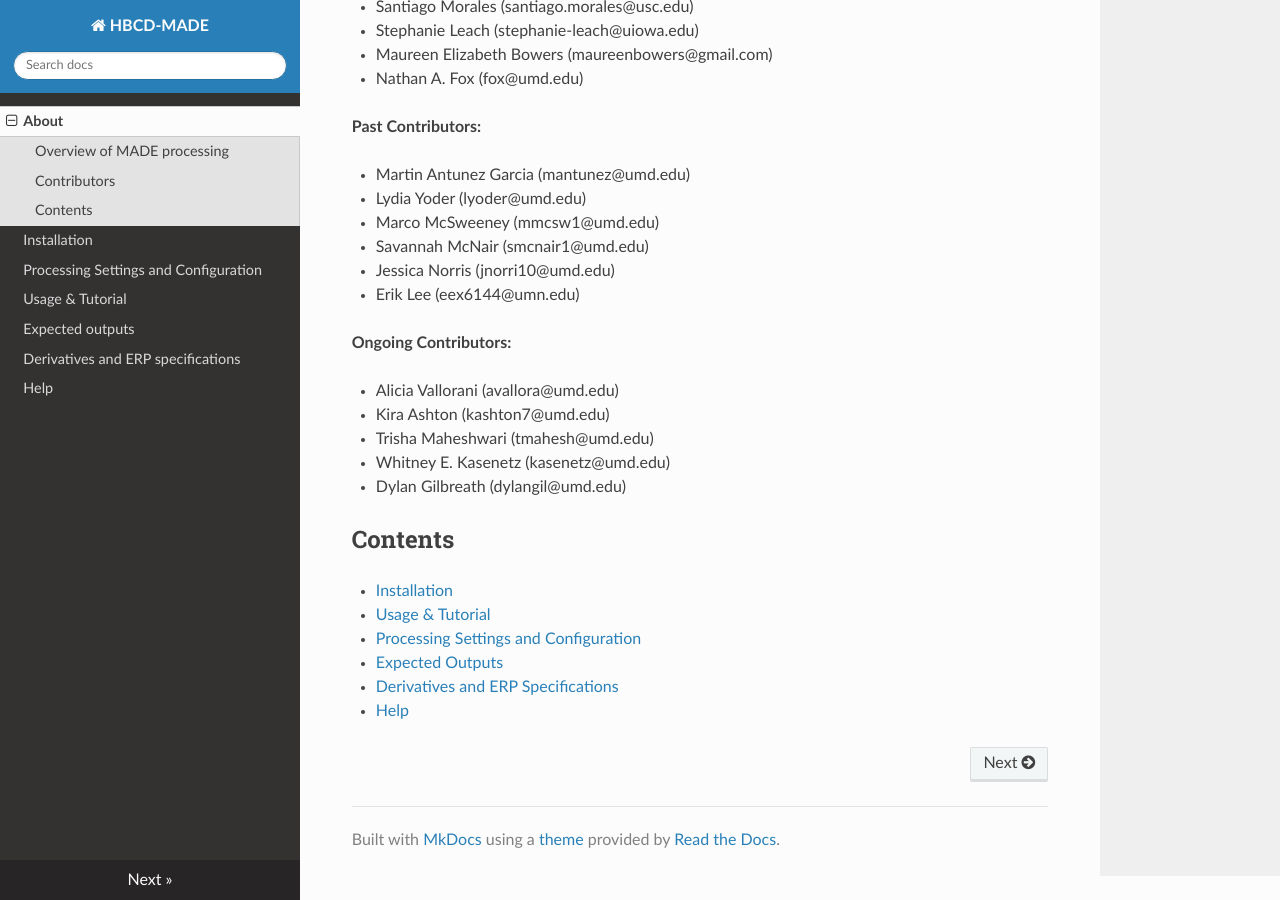
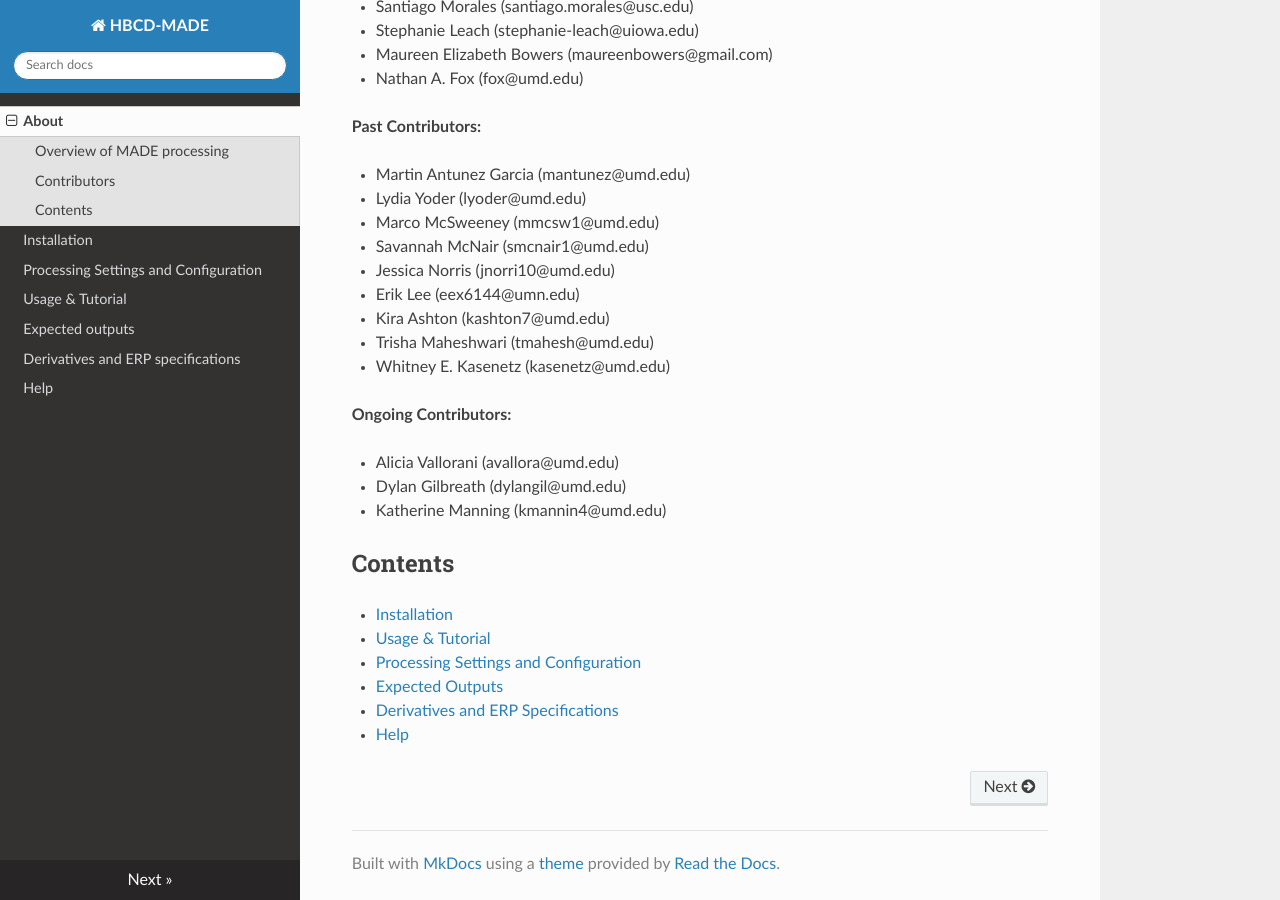
Before and after one commit to DCAN-Labs/HBCD-MADE, an MkDocs documentation site: the page built from docs/index.md, in a window 1280 px wide and 900 px high, scrolled down 1936 px. Built offline with MkDocs 1.6.1, drawn with Linux system fonts in a browser that asks for light colours; nearby versions of some CDN libraries.

Commit message:
Contributor Updates
Moved Kira Trisha and Whitney to past contributors, added Katherine to ongoing contributors

```diff
--- a/docs/index.md
+++ b/docs/index.md
@@ -49,14 +49,15 @@ The HBCD-MADE pipeline will run preprocessing on BIDS-formatted data with EEG fi
 * Savannah McNair (smcnair1@umd.edu)
 * Jessica Norris (jnorri10@umd.edu)
 * Erik Lee (eex6144@umn.edu)
+* Kira Ashton (kashton7@umd.edu)
+* Trisha Maheshwari (tmahesh@umd.edu)
+* Whitney E. Kasenetz (kasenetz@umd.edu)
 
 **Ongoing Contributors:**
 
 * Alicia Vallorani (avallora@umd.edu)
-* Kira Ashton (kashton7@umd.edu)
-* Trisha Maheshwari (tmahesh@umd.edu)
-* Whitney E. Kasenetz (kasenetz@umd.edu)
 * Dylan Gilbreath (dylangil@umd.edu)
+* Katherine Manning (kmannin4@umd.edu)
 
 ## Contents
 
```
